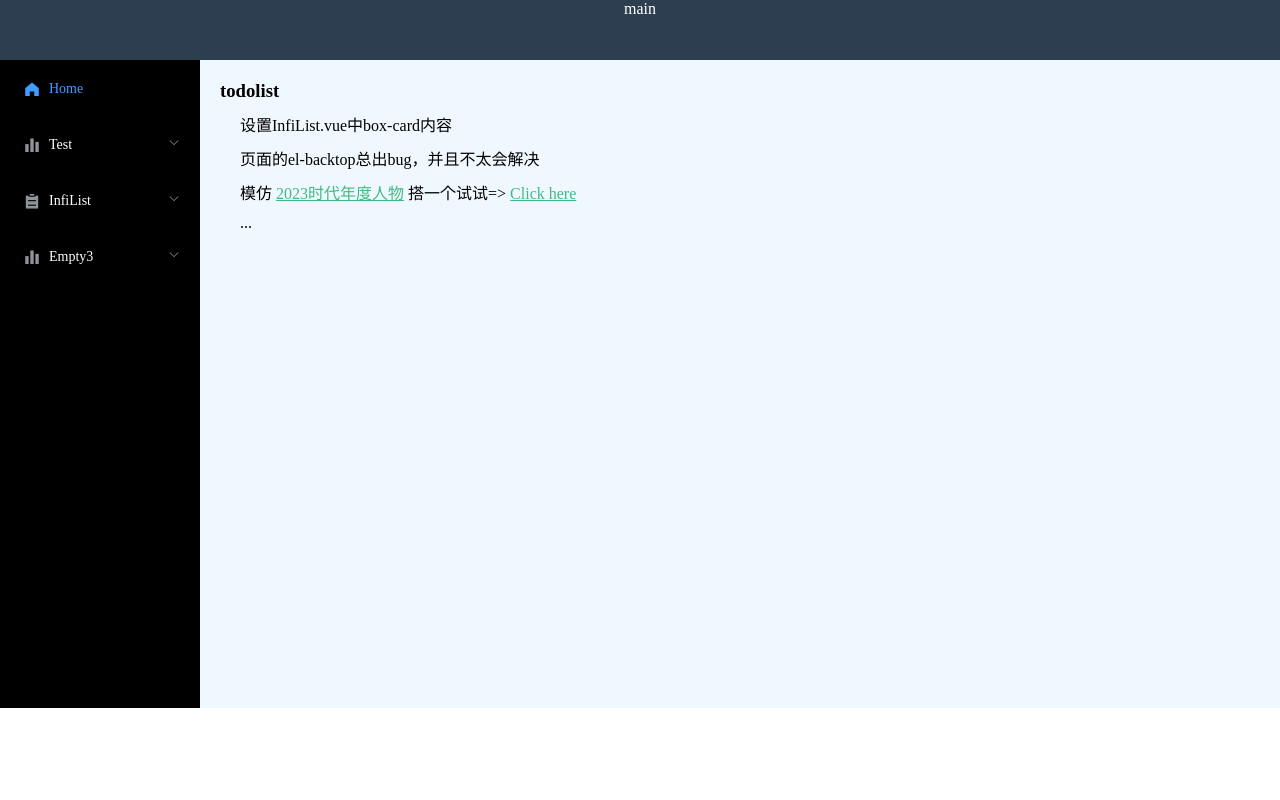
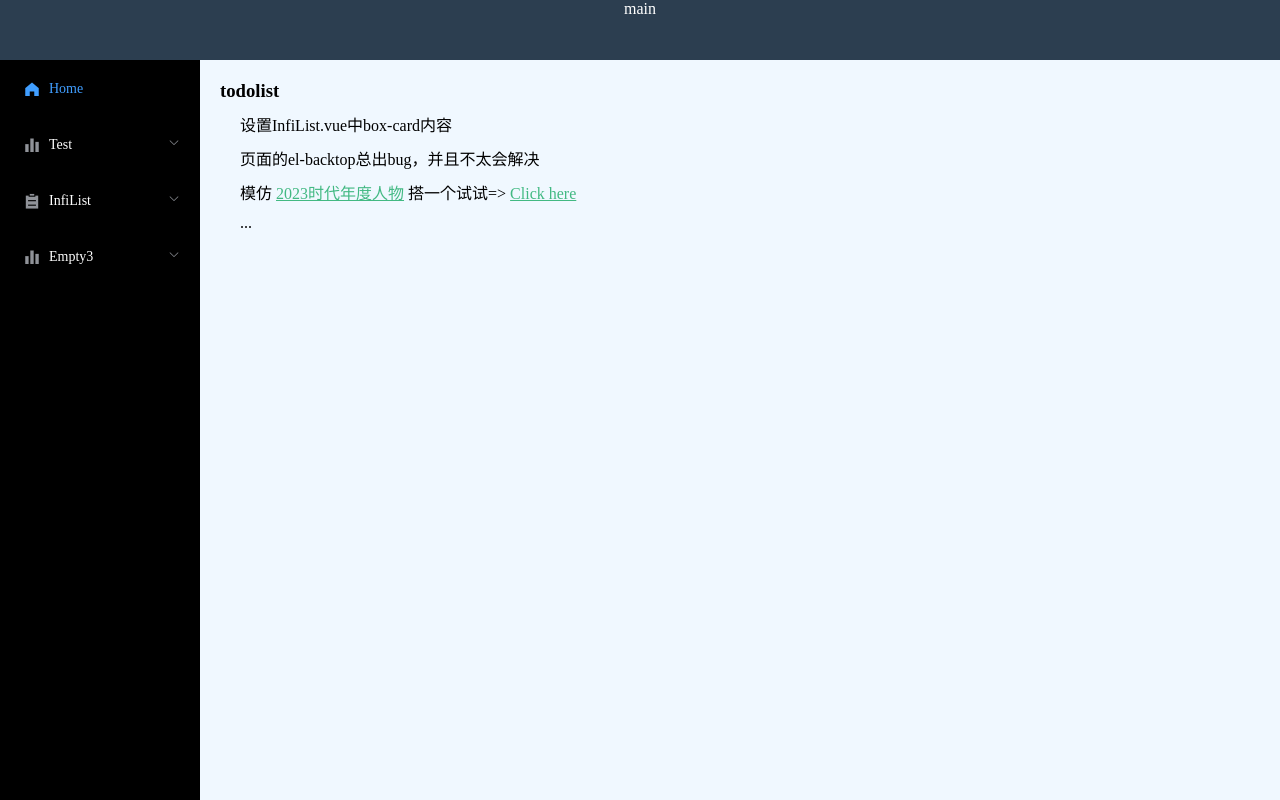
Before and after one commit to MadLogarithm/Vue2_elementUI_test, a Vue app: page /time_magazine#/home in a window 1280 px wide. Built offline with nearby package versions, Linux system fonts and the light colour scheme.

Commit message:
Modify App.vue.

```diff
--- a/src/App.vue
+++ b/src/App.vue
@@ -7,9 +7,10 @@ export default {}
 </script>
 
 <style>
-body {
-  margin: 0;
-  padding: 0;
+html,body,#app {
+margin: 0;
+padding: 0;
+height: 100%;
 }
 .footer_wrap {
   position: relative;
--- a/src/components/PersonIntro.vue
+++ b/src/components/PersonIntro.vue
@@ -7,7 +7,7 @@
         </RouterLink>
         <div style="text-align: center; top: 10px;">main</div>
     </el-header>
-    <el-main style="height: 1200px; display: flex;">1</el-main>
+    <el-main style="height: 120px; display: flex;">1</el-main>
     </el-container>
     {{ showBackTop }}
     <el-backtop target=".intro" v-if="showBackTop" :visibility="100"></el-backtop>
```
